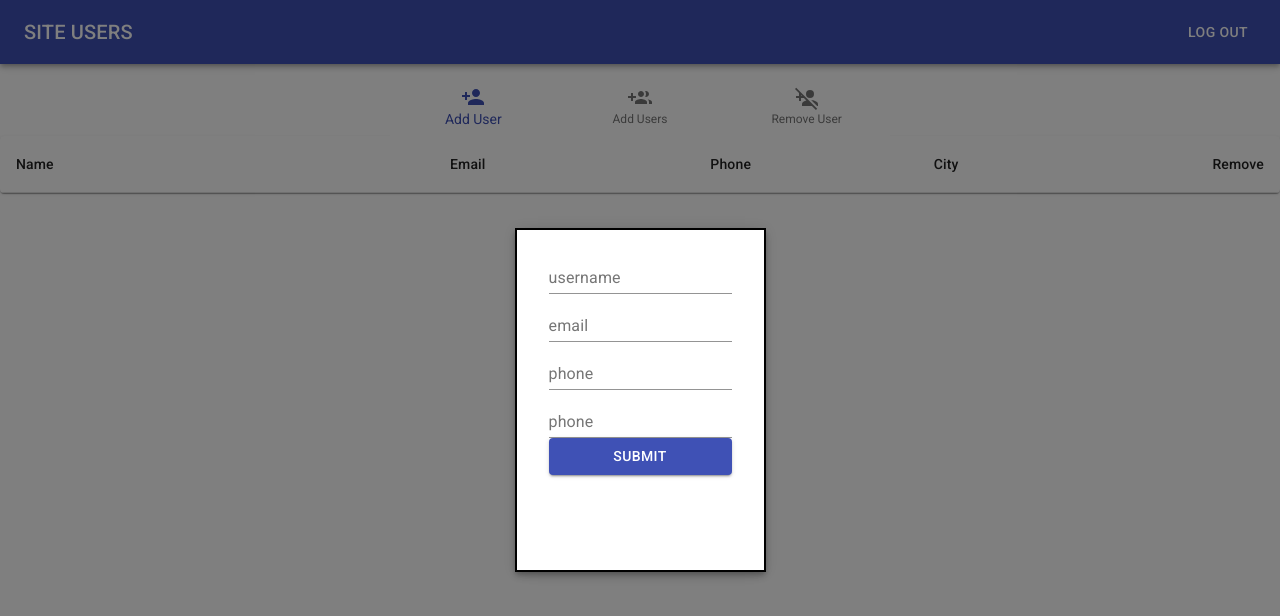
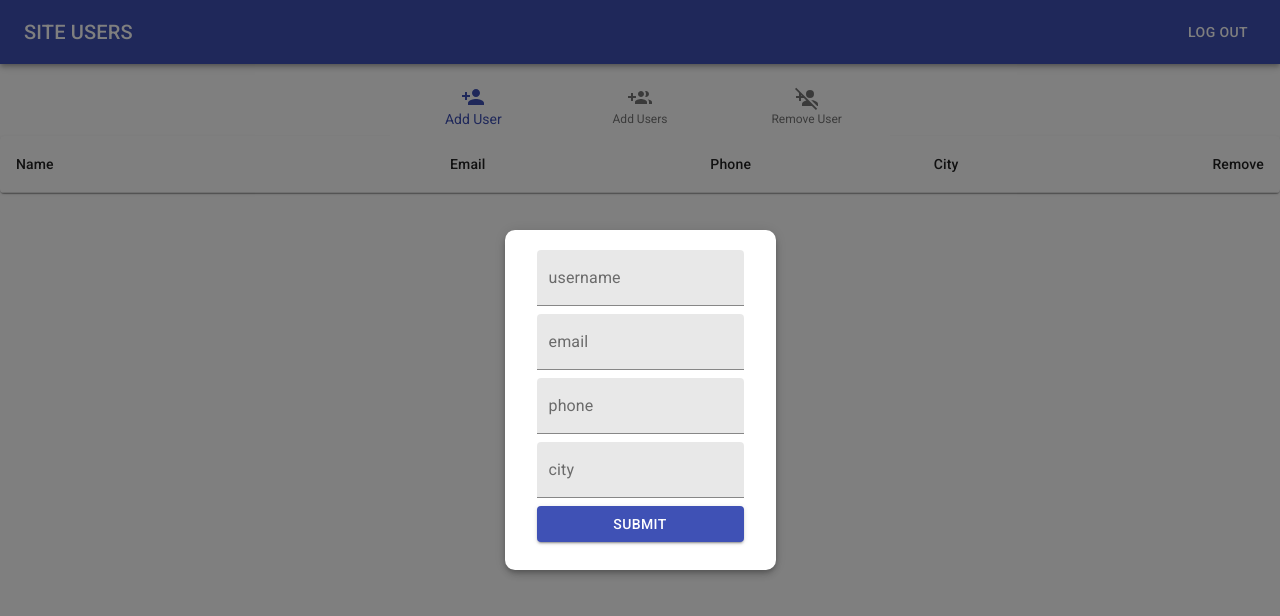
Before and after one commit to IlyaKrapivnoy/react_page_ex, a React (Create React App) app: page / in a window 1280 px wide. Both pictures are taken after a click on the button "Add User". Shown: the top 616 px of the page. Built offline with nearby package versions, Linux system fonts and the light colour scheme.

Commit message:
close modal on submit

```diff
--- a/src/components/ButtonsNav.jsx
+++ b/src/components/ButtonsNav.jsx
@@ -23,15 +23,15 @@ const useStyles = makeStyles((theme) => ({
     },
     paper: {
         backgroundColor: theme.palette.background.paper,
-        border: '2px solid #000',
         boxShadow: theme.shadows[5],
         padding: theme.spacing(2, 4, 3),
+        borderRadius: 10,
     },
     form: {
         display: 'flex',
         flexDirection: 'column',
         minHeight: 300,
-        justifyContent: 'spaceAround',
+        justifyContent: 'space-around',
     },
 }));
 
@@ -61,6 +61,7 @@ export default function ButtonsNav() {
             id: Date.now(),
         };
         dispatch(addUserAction(user));
+        setOpen(false);
     };
 
     const [userName, setUserName] = useState('');
@@ -82,7 +83,6 @@ export default function ButtonsNav() {
                     <BottomNavigationAction
                         label='Add User'
                         icon={<PersonAddIcon />}
-                        // onClick={() => addUser(prompt())}
                         onClick={handleOpen}
                     />
                     <BottomNavigationAction
@@ -114,29 +114,29 @@ export default function ButtonsNav() {
                                 autoComplete='off'
                             >
                                 <TextField
-                                    id='standard-basic'
+                                    variant='filled'
                                     label='username'
                                     onChange={(e) =>
                                         setUserName(e.target.value)
                                     }
                                 />
                                 <TextField
-                                    id='standard-basic'
+                                    variant='filled'
                                     label='email'
                                     onChange={(e) =>
                                         setUserEmail(e.target.value)
                                     }
                                 />
                                 <TextField
-                                    id='standard-basic'
+                                    variant='filled'
                                     label='phone'
                                     onChange={(e) =>
                                         setUserPhone(e.target.value)
                                     }
                                 />
                                 <TextField
-                                    id='standard-basic'
-                                    label='phone'
+                                    variant='filled'
+                                    label='city'
                                     onChange={(e) =>
                                         setUserCity(e.target.value)
                                     }
--- a/src/components/Modal.jsx
+++ /dev/null
@@ -1,61 +0,0 @@
-import React from 'react';
-import { makeStyles } from '@material-ui/core/styles';
-import Modal from '@material-ui/core/Modal';
-import Backdrop from '@material-ui/core/Backdrop';
-import Fade from '@material-ui/core/Fade';
-
-const useStyles = makeStyles((theme) => ({
-    modal: {
-        display: 'flex',
-        alignItems: 'center',
-        justifyContent: 'center',
-    },
-    paper: {
-        backgroundColor: theme.palette.background.paper,
-        border: '2px solid #000',
-        boxShadow: theme.shadows[5],
-        padding: theme.spacing(2, 4, 3),
-    },
-}));
-
-export default function TransitionsModal() {
-    const classes = useStyles();
-    const [open, setOpen] = React.useState(false);
-
-    const handleOpen = () => {
-        setOpen(true);
-    };
-
-    const handleClose = () => {
-        setOpen(false);
-    };
-
-    return (
-        <div>
-            <button type='button' onClick={handleOpen}>
-                react-transition-group
-            </button>
-            <Modal
-                aria-labelledby='transition-modal-title'
-                aria-describedby='transition-modal-description'
-                className={classes.modal}
-                open={open}
-                onClose={handleClose}
-                closeAfterTransition
-                BackdropComponent={Backdrop}
-                BackdropProps={{
-                    timeout: 500,
-                }}
-            >
-                <Fade in={open}>
-                    <div className={classes.paper}>
-                        <h2 id='transition-modal-title'>Transition modal</h2>
-                        <p id='transition-modal-description'>
-                            react-transition-group animates me.
-                        </p>
-                    </div>
-                </Fade>
-            </Modal>
-        </div>
-    );
-}
```
